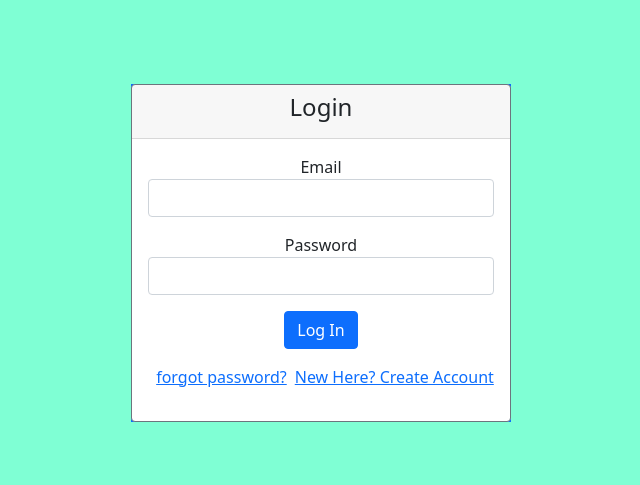
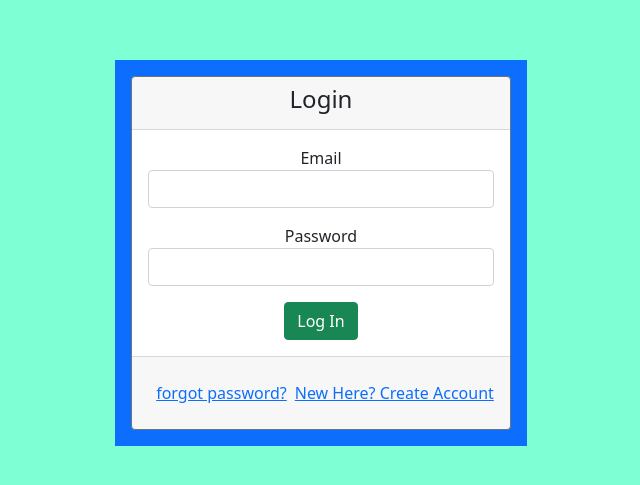
Before and after one commit to mkandanmk7/React-reset-password-application, a React (Create React App) app: page /login in a window 1280 px wide. Shown: the part 147-632 px from the top of the page, without its empty margins (319-959 px from the left). Built offline with nearby package versions, Linux system fonts and the light colour scheme.

Commit message:
change pass

```diff
--- a/src/Components/ChangePass.js
+++ b/src/Components/ChangePass.js
@@ -5,7 +5,9 @@ import axios from "axios";
 
 function ChangePass() {
   const param = useParams();
+  console.log(param);
   const id = param.id;
+  console.log(id);
   const token = param.token;
 
   //states
@@ -30,7 +32,7 @@ function ChangePass() {
       setErr("ivalid password");
       return false;
     } else if (password !== password1) {
-      setErr("password donot matching");
+      setErr("password doesnot matching");
       return false;
     }
     try {
@@ -47,7 +49,7 @@ function ChangePass() {
       setInfo("Please log in again with the new password", res.data);
     } catch (err) {
       console.log(err);
-      setErr(err.res.data);
+      setErr("Error in reset");
     }
   };
   return (
@@ -60,7 +62,7 @@ function ChangePass() {
           <Card.Body>
             <form>
               <div className="form-group">
-                <label htmlFor="email">New password</label>
+                <label htmlFor="email">Set New password</label>
                 <input
                   type="password"
                   className="form-control"
--- a/src/Components/Login.js
+++ b/src/Components/Login.js
@@ -44,7 +44,7 @@ function Login() {
 
   return (
     <>
-      <div className="bg-primary card-container">
+      <div className="bg-primary p-3 card-container">
         <Card className="card" border="secondary">
           <Card.Header className="text-center">
             <h4 className="text-dark">Login</h4>
@@ -104,7 +104,7 @@ function Login() {
                     </div>
 
                     <div className="d-flex justify-content-center">
-                      <Button type="submit" variant="primary">
+                      <Button type="submit" variant="success">
                         Log In
                       </Button>
                     </div>
@@ -112,6 +112,8 @@ function Login() {
                 );
               }}
             </Formik>
+          </Card.Body>
+          <Card.Footer>
             <div className="d-flex mt-3 justify-content-center">
               <Link to="/forgotpassword">
                 <p className="forgotpass mx-2">forgot password?</p>
@@ -121,7 +123,7 @@ function Login() {
               </Link>
             </div>
             {/* <div><p>Error is: {log}</p></div> */}
-          </Card.Body>
+          </Card.Footer>
         </Card>
       </div>
     </>
--- a/src/Components/Register.js
+++ b/src/Components/Register.js
@@ -22,6 +22,7 @@ function Register() {
       );
       console.log(response);
       setInfo(response.data);
+
       return true;
     } catch (err) {
       console.log(err.response.data);
@@ -55,7 +56,8 @@ function Register() {
               validationSchema={signInSchema}
               onSubmit={(values, { resetForm }) => {
                 console.log(values);
-                let reset = createAccount(values);
+                createAccount(values);
+
                 resetForm();
               }}
             >
@@ -82,7 +84,7 @@ function Register() {
                     <div className="form-group mb-3">
                       <label htmlFor="email">Email</label>
                       <Field
-                        class="form-control link"
+                        className="form-control link"
                         id="email"
                         type="email"
                         name="email"
@@ -102,7 +104,7 @@ function Register() {
                         id="password"
                         name="password"
                       />
-                      <div class="error">
+                      <div className="error">
                         <ErrorMessage name="password" />
                       </div>
                     </div>
@@ -110,9 +112,8 @@ function Register() {
                       <Button type="submit" variant="success">
                         Create
                       </Button>
-                      <Button className="mx-2 " type="submit" variant="success">
+                      <Button className="mx-2 " variant="success">
                         <NavLink className="loginLink" to="/login">
-                          {" "}
                           Login
                         </NavLink>
                       </Button>
```
Also changed, not shown: 1 other file (tests, documents, lock files or other folders).
